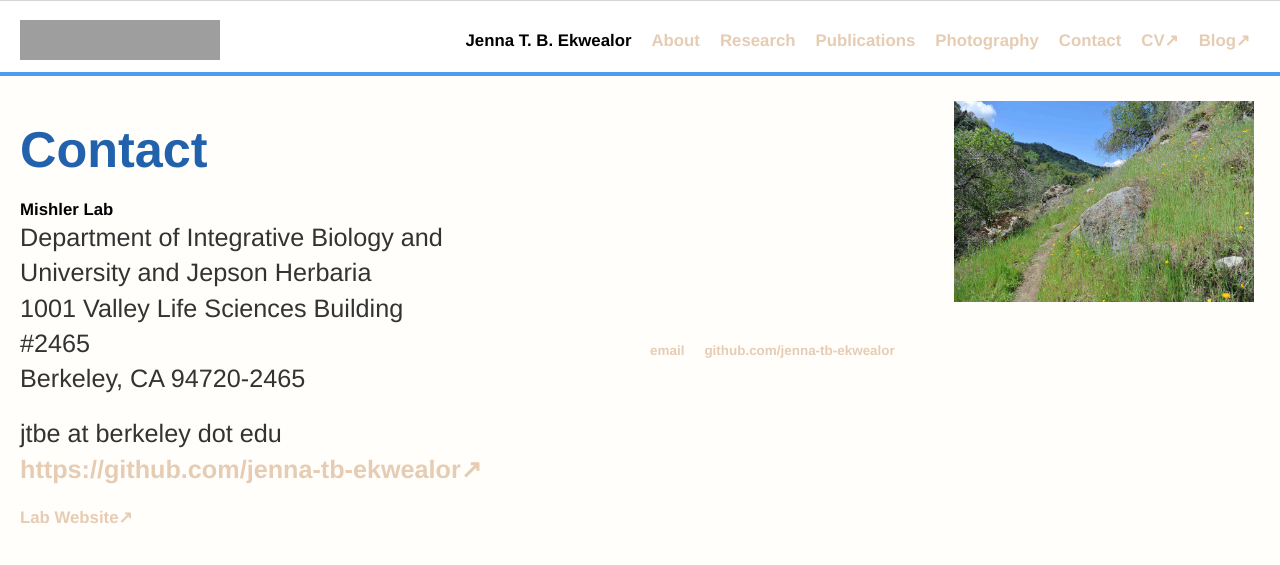
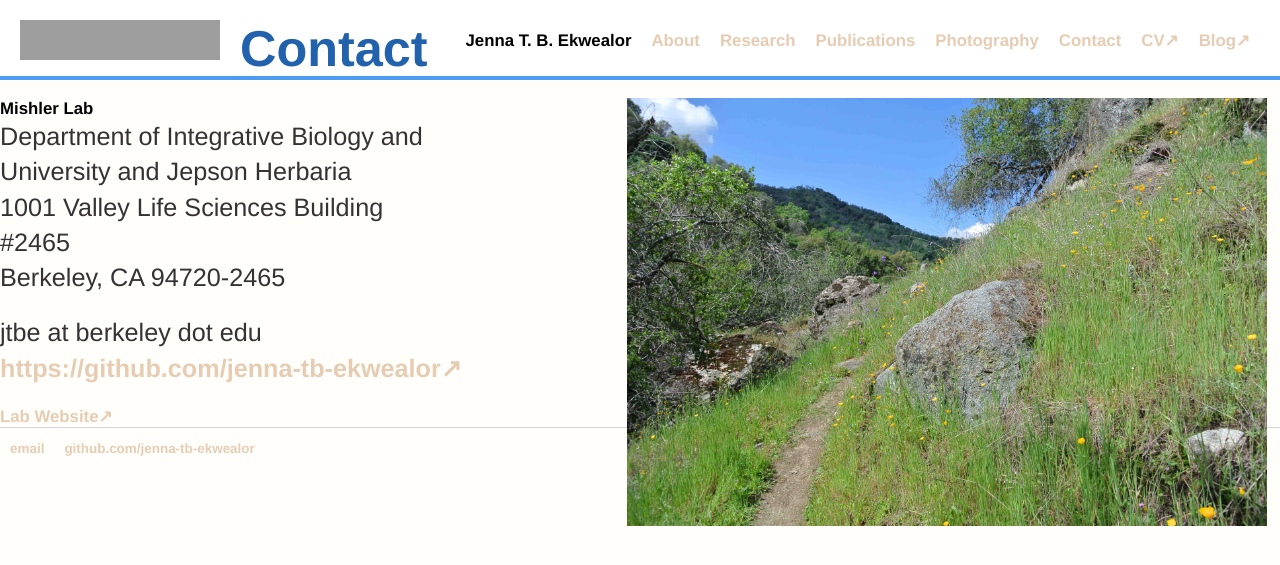
Before and after one commit to jenna-tb-ekwealor/jenna-tb-ekwealor.github.io, a Jekyll site: the page built from contact/index.html, in a window 1280 px wide. Shown: the top 565 px of the page. Built offline with Jekyll 4.4.1, drawn with Linux system fonts in a browser that asks for light colours; grey boxes are pictures that could not be loaded.

Commit message:
return to original layout

```diff
--- a/contact/index.html
+++ b/contact/index.html
@@ -5,44 +5,11 @@
 <body>
 
 
-<meta name="viewport" content="width=device-width, initial-scale=1.0">
-<style>
-* {
-  box-sizing:border-box;
-}
-
-.left {
-  padding:20px;
-  float:left;
-  width:50%; /* The width is 20%, by default */
-}
-
-.main {
-  padding:0px;
-  float:left;
-  width:0%; /* The width is 60%, by default */
-}
-
-.right {
-  padding:20px;
-  float:left;
-  width:50%; /* The width is 20%, by default */
-}
-
-/* Use a media query to add a break point at 800px: */
-@media screen and (max-width:800px) {
-  .left, .main, .right {
-    width:100%; /* The width is 100%, when the viewport is 800px or smaller */
-  }
-}
-</style>
-</head>
-<body>
-
-
-<div class="left">
- <h1>Contact</h1>
-  	<h2>Mishler Lab </h2>
+<div class="blurb">
+	<h1>Contact</h1>
+  	<h2>Mishler Lab
+  		<img class=asyncImage src="../img/poppytrail_small.jpg" data-src="../img/poppytrail.JPG" style="float: right; width: 50%; margin-right: 1%; margin-bottom: 0.5em; alt="A hillside trail through green grass and California poppies.">
+	</h2>
   	<p>Department of Integrative Biology and <br>
   		University and Jepson Herbaria <br>
   		1001 Valley Life Sciences Building <br>
@@ -53,18 +20,7 @@
 		<a href="https://github.com/jenna-tb-ekwealor" target="_blank">https://github.com/jenna-tb-ekwealor<font size="-1"><sup>&#8599;</font></sup></a>
 		</p>
 	<h2> <a href="https://bnhmwp.berkeley.edu/bryolab" target="_blank">Lab Website<font size="-1"><sup>&#8599;</font></sup></a>	</h2>
-</div>
-
-
-<div class="right">
-  	<img class=asyncImage src="../img/poppytrail_small.jpg" data-src="../img/poppytrail.JPG" style="float: right; width: 50%; margin-right: 1%; margin-bottom: 0.5em; alt="A hillside trail through green grass and California poppies.">
-</div>
-
-</body>
-
-</html>
-
-
+</div><!-- /.blurb -->
 
 <script language="javascript">
 src="../imageLoad.js"
```
